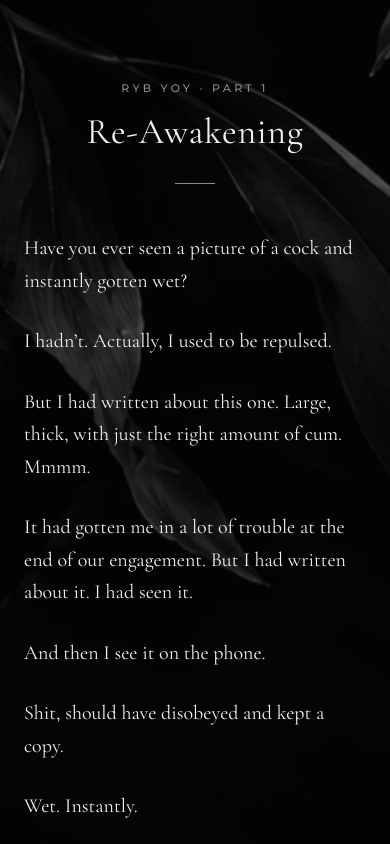
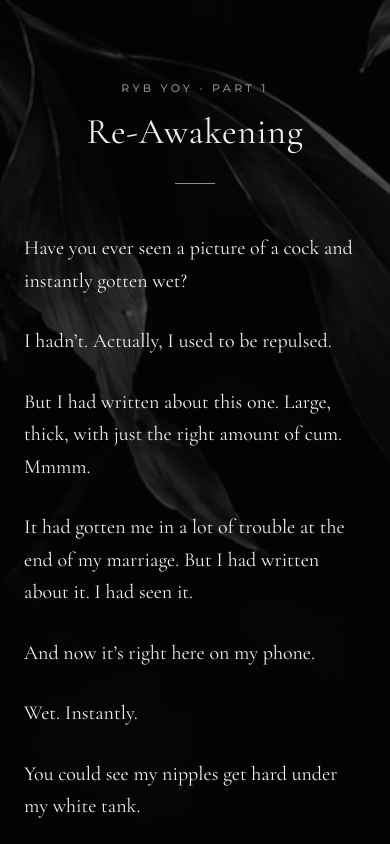
Before and after one commit to RaiseYourBaseline/raiseyourbaseline, a Next.js app: page /yoy/re-awakening in a window 390 px wide. Shown: the top 844 px of the page. Built offline with nearby package versions, Linux system fonts and the light colour scheme.

Commit message:
Part 1: my marriage, now on my phone, drop the copy line
Co-Authored-By: Claude Opus 5.5 (1M context) <noreply@anthropic.com>
Claude-Session: https://claude.ai/code/session_01QKwyPWbZh9VJ7CjodMKp1C

```diff
--- a/app/yoy/re-awakening/page.tsx
+++ b/app/yoy/re-awakening/page.tsx
@@ -11,9 +11,8 @@ const passages = [
   "Have you ever seen a picture of a cock and instantly gotten wet?",
   "I hadn’t. Actually, I used to be repulsed.",
   "But I had written about this one. Large, thick, with just the right amount of cum. Mmmm.",
-  "It had gotten me in a lot of trouble at the end of our engagement. But I had written about it. I had seen it.",
-  "And then I see it on the phone.",
-  "Shit, should have disobeyed and kept a copy.",
+  "It had gotten me in a lot of trouble at the end of my marriage. But I had written about it. I had seen it.",
+  "And now it’s right here on my phone.",
   "Wet. Instantly.",
   "You could see my nipples get hard under my white tank.",
   "I don’t know if you’ve had your pussy pulse at the mere image of a penis, but f***. It happened.",
```
